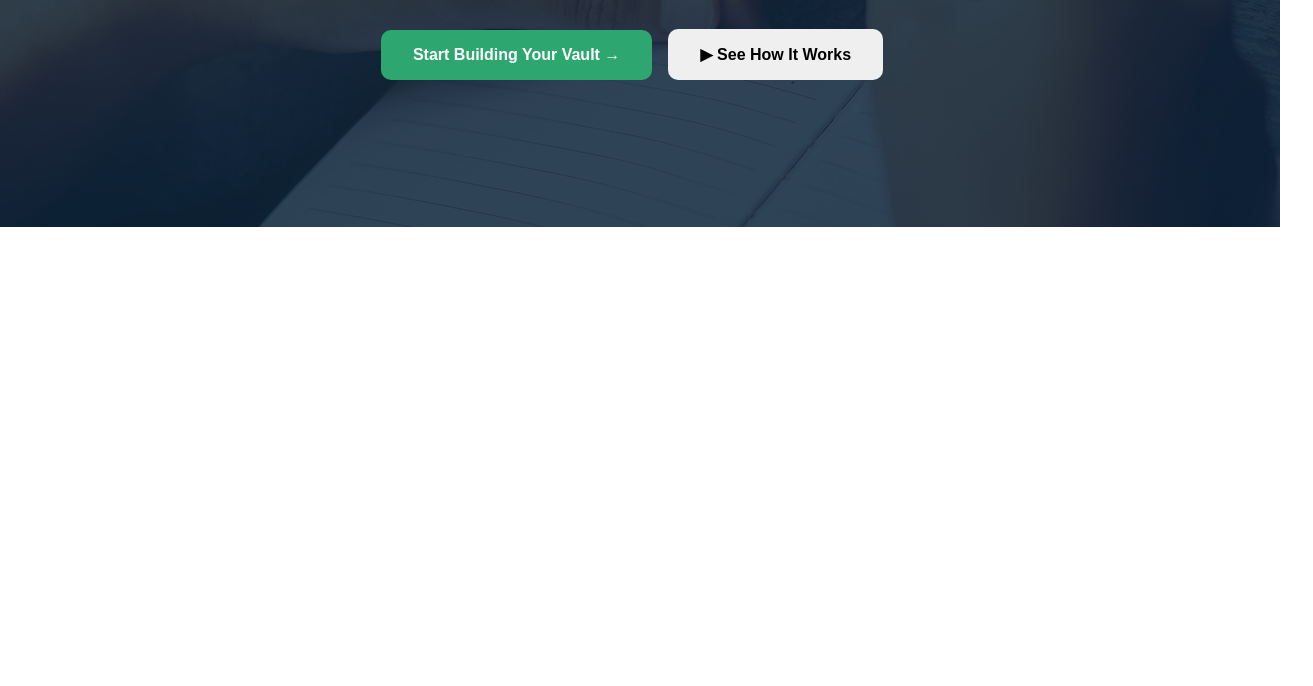
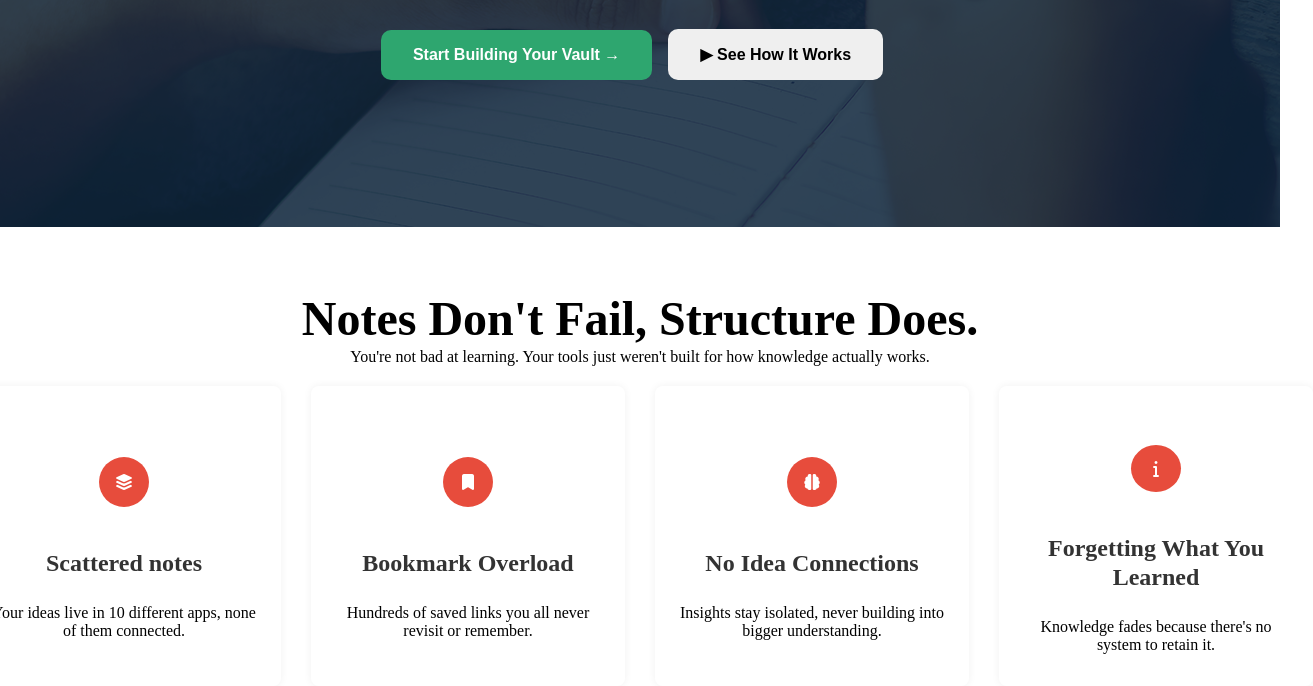
Before and after one commit to tanzid-48/Assignment_1, a plain HTML site: page index.html in a window 1280 px wide. Shown: the part 602-1288 px from the top of the page, 1313 px wide, since content can reach past the window. Before the commit the page ends 892 px from the top, so only its background shows below. Drawn offline with Linux system fonts and the light colour scheme.

Commit message:
add node and card Section

```diff
--- a/index.html
+++ b/index.html
@@ -39,10 +39,71 @@
         <div class="btn23">
             <button class="btn-2">Start Building Your Vault →</button>
           <button class="btn-3"> ▶
- See How It Works</button>
+            See How It Works</button>
             <div>
 
       </section>
+      <!--Note section-->
+    <section class="note-section">
+        <div class="note-head">
+            <h2>
+           Notes Don't Fail, Structure Does.</h2>
+            <p class="sub-head">
+          You're not bad at learning. Your tools just weren't built for how knowledge actually works.
+            </p>
+        </div>
+
+        <section class="card-container">
+         <div class="card">
+            <div class="icon">
+               <i class="fa-solid fa-layer-group"></i>
+               </div>
+                <h4>Scattered notes</h4>
+                <p>
+                    Your ideas live in 10 different apps, none of them connected.
+
+                </p>
+            </div>
+        </div>
+
+        <div class="card">
+            <div class="icon">
+               <i class="fa-solid fa-bookmark"></i>
+               </div>
+                <h4>Bookmark Overload</h4>
+                <p>
+                 Hundreds of saved links you all never revisit or remember.
+                </p>
+            </div>
+        </div>
+
+        <div class="card">
+            <div class="icon">
+           <i class="fa-solid fa-brain"></i>
+               </div>
+                <h4>No Idea Connections</h4>
+                <p>
+                   Insights stay isolated, never building into bigger understanding.
+
+                </p>
+            </div>
+        </div>
+
+        <div class="card">
+            <div class="icon">
+               <i class="fa-solid fa-info"></i>
+               </div>
+                <h4>Forgetting What You Learned</h4>
+                <p>
+                 Knowledge fades because there's no system to retain it.
+
+                </p>
+            </div>
+        </div>
+
+        </section>
+
+
   </main>
 
 </body>
--- a/styles.css
+++ b/styles.css
@@ -138,3 +138,70 @@ border-radius: 10px;
 .banner-section .btn-3:hover{
     background-color: antiquewhite;
 }
+/* node section */
+.note-section .note-head h2{
+    margin: 0 auto;
+    text-align: center;
+    font-size: 48px;
+    font-weight: 700;
+    line-height: 58px;
+
+}
+.note-section .note-head .sub-head{
+  font-size: 16px;
+    font-weight: 400;
+    text-align: center;
+    text-align: center;
+    margin-bottom: 20px;
+}
+/* Card-Section */
+.card-container{
+    margin: 0 auto;
+    display: flex;
+    justify-content: center;
+    align-items: center;
+    gap: 30px;
+
+}
+.card-container .card{
+    padding: 30px 20px;
+    width: 322px;
+    height:300px;
+   border-radius: 8px;
+    box-shadow: 0px 0px 8px 0px rgba(0, 0, 0, 0.06);
+    display: flex;
+    justify-content: center;
+    flex-direction: column;
+    align-items: center;
+    gap: 26px;
+   border-radius: 8px;
+   box-shadow: 0px 0px 8px 0px rgba(0, 0, 0, 0.06);
+
+}
+.icon{
+   width: 50px;
+   height: 50px;
+  border-radius: 50%;
+  color: #FFFFFF;
+  background-color: #e74c3c;
+   margin: 0 auto;
+  display: flex;
+   align-items: center;
+  justify-content: center;
+  margin-top: 29px;
+ }
+ .card h4{
+    font-size: 24px;
+     font-weight: bold;
+       color: #333;
+       line-height: 29px;
+       text-align: center;
+       margin-top: 16px;
+ }
+.card p{
+    width: 274px;
+    height: 40px;
+    font-size: 16px;
+    font-weight: 400;
+    text-align: center;
+}
```
Also changed, not shown: assets/ArrowRight.png (deleted), assets/Bookmarks.png (deleted), assets/Brain.png (deleted), assets/Info.png (deleted), assets/Vector.png (deleted), assets/bookmark.png (added), assets/brain1.png (added), assets/info-22.png (added), assets/real-vector.png (added), assets/right-arrow.png (added).
